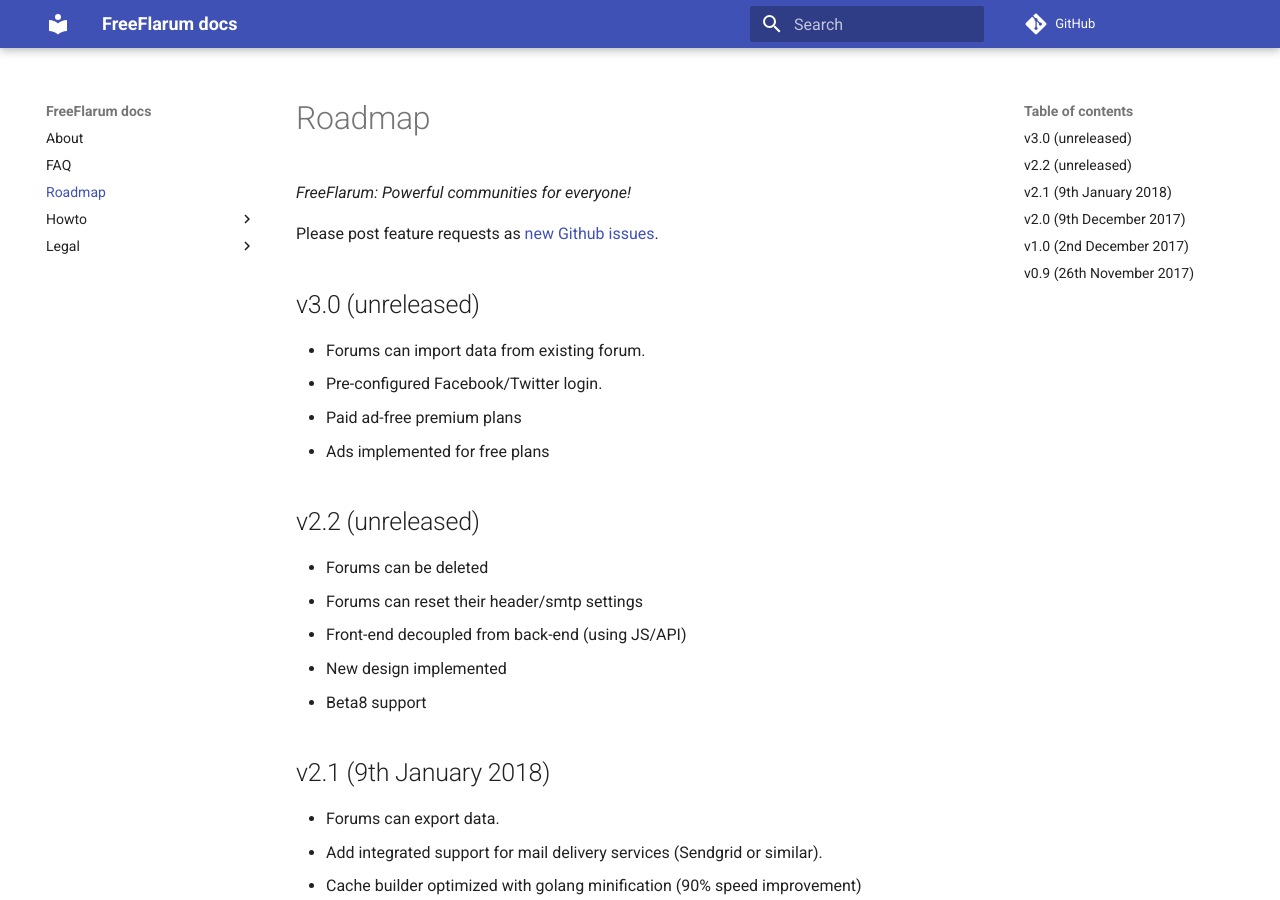
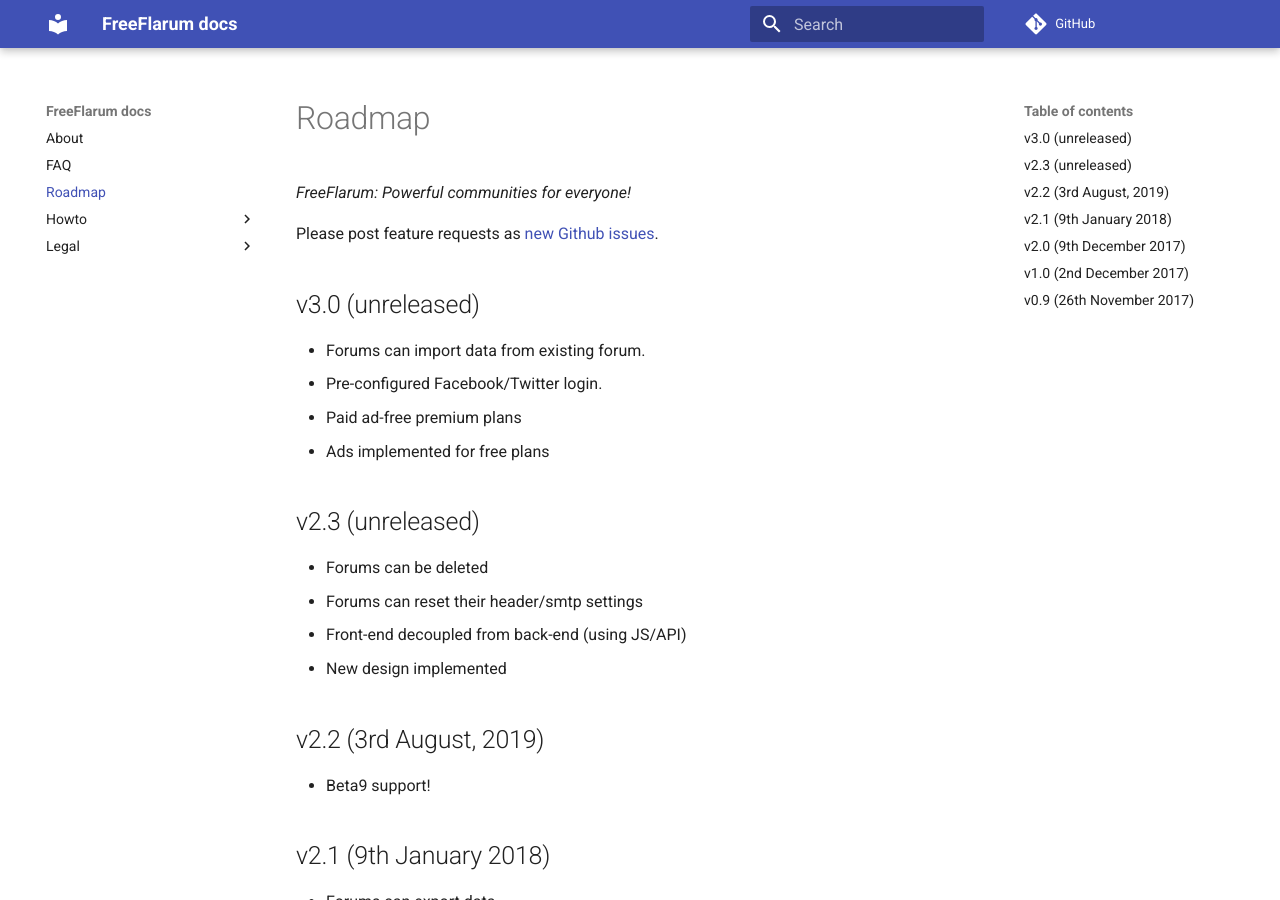
Before and after one commit to FreeFlarum/freeflarum.com, an MkDocs documentation site: the page built from docs/roadmap.md, in a window 1280 px wide and 900 px high. Built offline with MkDocs 1.6.1 and Material for MkDocs 9.7.7, drawn with Linux system fonts in a browser that asks for light colours; comment, search, counter and statistics services are not loaded.

Commit message:
Update roadmap.md

```diff
--- a/docs/roadmap.md
+++ b/docs/roadmap.md
@@ -11,13 +11,15 @@
 - Paid ad-free premium plans
 - Ads implemented for free plans
 
-## v2.2 (unreleased)
+## v2.3 (unreleased)
 
 - Forums can be deleted
 - Forums can reset their header/smtp settings
 - Front-end decoupled from back-end (using JS/API)
 - New design implemented
-- Beta8 support
+
+## v2.2 (3rd August, 2019)
+- Beta9 support!
 
 ## v2.1 (9th January 2018)
 
```
